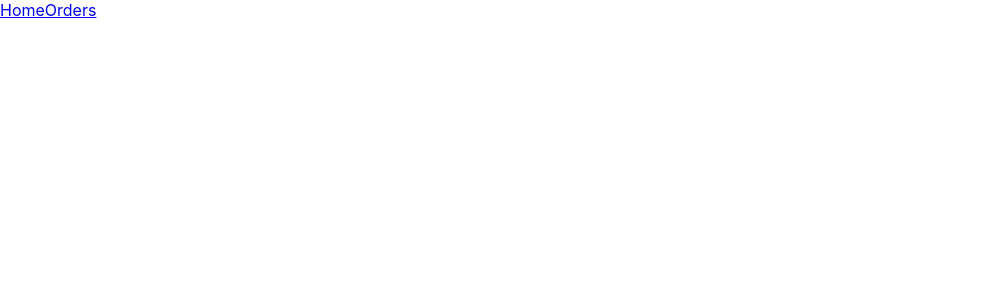
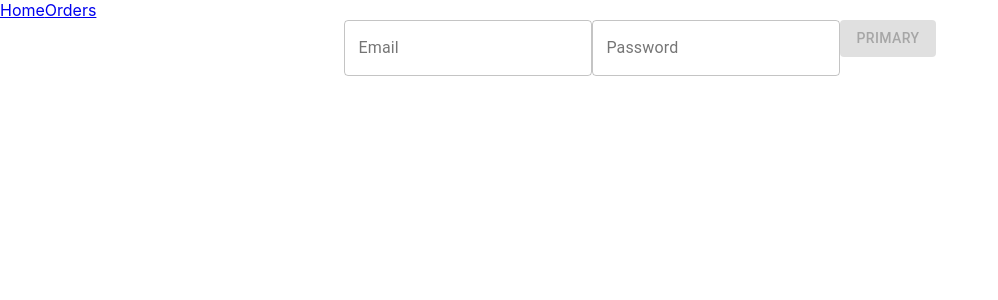
Before and after one commit to magicahmd/thebookshop, a React (Create React App) app: page /login in a window 1280 px wide. Shown: the top 300 px of the page, without its empty margins (0-998 px from the left). Built offline with nearby package versions, Linux system fonts and the light colour scheme.

Commit message:
init authentication.

```diff
--- a/src/App.js
+++ b/src/App.js
@@ -5,6 +5,7 @@ import Home from './pages/home';
 import OrdersDashboard from './pages/ordersDashboard';
 import CreateOrder from './pages/createOrder';
 import Order from './pages/order';
+import Login from './pages/login';
 import './App.css';
 
 function App() {
@@ -12,6 +13,7 @@ function App() {
     <div className="App">
       <Navbar />
       <Route exact path='/' component={Home} />
+      <Route exact path='/login' component={Login} />
       <Route exact path='/orders' component={OrdersDashboard} />
       <Route path='/orders/:id' component={Order} />
       <Route path='/create-order' component={CreateOrder} />
--- a/src/components/navbar/index.js
+++ b/src/components/navbar/index.js
@@ -1,15 +1,19 @@
-import React from "react";
-import { NavLink } from "react-router-dom";
+import React from 'react';
+import { useSelector } from 'react-redux';
+import { NavLink } from 'react-router-dom';
+import SignedInMenu from './menus/signedInMenu'
 
 function Navbar() {
+  const { authenticated } = useSelector((state) => state.auth);
   return (
-    <div style={{ display: "flex" }}>
-      <NavLink exact to="/">
+    <div style={{ display: 'flex' }}>
+      <NavLink exact to='/'>
         Home
       </NavLink>
-      <NavLink exact to="/orders">
+      <NavLink exact to='/orders'>
         Orders
       </NavLink>
+      {authenticated && <SignedInMenu />}
     </div>
   );
 }
--- /dev/null
+++ b/src/components/navbar/menus/signedInMenu.js
@@ -0,0 +1,23 @@
+import React from 'react';
+import { useDispatch } from 'react-redux';
+import { useHistory } from 'react-router-dom';
+import { signOutUser } from '../../../store/actions/authActions';
+
+function SignedInMenu() {
+  const dispatch = useDispatch();
+  const history = useHistory();
+  return (
+    <div>
+      <button
+        onClick={() => {
+          dispatch(signOutUser());
+          history.push('/');
+        }}
+      >
+        logout
+      </button>
+    </div>
+  );
+}
+
+export default SignedInMenu;
--- /dev/null
+++ b/src/pages/login/index.js
@@ -0,0 +1,49 @@
+import React from 'react';
+import { Formik, Form } from 'formik';
+import * as Yup from 'yup';
+import { useDispatch } from 'react-redux';
+import { Button } from '@material-ui/core';
+import TextInput from '../../components/common/TextInput';
+import { signInUser } from '../../store/actions/authActions';
+
+function Login() {
+  const dispatch = useDispatch();
+  const initialValues = {
+    email: '',
+    password: '',
+  };
+  const validationSchema = Yup.object({
+    email: Yup.string().required().email(),
+    password: Yup.string().required(),
+  });
+
+  return (
+    <div>
+      <Formik
+        initialValues={initialValues}
+        validationSchema={validationSchema}
+        onSubmit={(values, {setSubmitting}) => {
+          dispatch(signInUser(values));
+          setSubmitting(false);
+        }}
+      >
+        {({ isSubmitting, dirty, isValid }) => (
+          <Form>
+            <TextInput name='email' label='Email' />
+            <TextInput name='password' label='Password' />
+            <Button
+              type='submit'
+              variant='contained'
+              color='primary'
+              disabled={!isValid || !dirty || isSubmitting}
+            >
+              Primary
+            </Button>
+          </Form>
+        )}
+      </Formik>
+    </div>
+  );
+}
+
+export default Login;
--- /dev/null
+++ b/src/store/actions/authActions.js
@@ -0,0 +1,15 @@
+import { SIGN_IN_USER, SIGN_OUT_USER } from '../constants/authConstants';
+
+export function signInUser(payload) {
+  return {
+    type: SIGN_IN_USER,
+    payload,
+  };
+}
+
+export function signOutUser(payload) {
+  return {
+    type: SIGN_OUT_USER,
+    payload,
+  };
+}
--- /dev/null
+++ b/src/store/constants/authConstants.js
@@ -0,0 +1,2 @@
+export const SIGN_IN_USER = 'SIGN_IN_USER';
+export const SIGN_OUT_USER = 'SIGN_OUT _USER';
--- /dev/null
+++ b/src/store/reducers/authReducer.js
@@ -0,0 +1,30 @@
+import { SIGN_IN_USER, SIGN_OUT_USER } from '../constants/authConstants';
+
+const initialState = {
+  authenticated: false,
+  currentUser: null,
+};
+
+export default function authReducer(state = initialState, { type, payload }) {
+  switch (type) {
+    case SIGN_IN_USER:
+      return {
+        ...state,
+        authenticated: true,
+        currentUser: {
+          email: payload.email,
+          photoUrl: '',
+        },
+      };
+
+    case SIGN_OUT_USER:
+      return {
+        ...state,
+        authenticated: false,
+        currentUser: null,
+      };
+
+    default:
+      return state;
+  }
+}
--- a/src/store/reducers/rootReducer.js
+++ b/src/store/reducers/rootReducer.js
@@ -1,7 +1,9 @@
 import { combineReducers } from 'redux';
+import authReducer from './authReducer';
 import orderReducer from './orderReducer';
 
 const rootReducer = combineReducers({
+    auth: authReducer,
     order: orderReducer
 });
 
```
